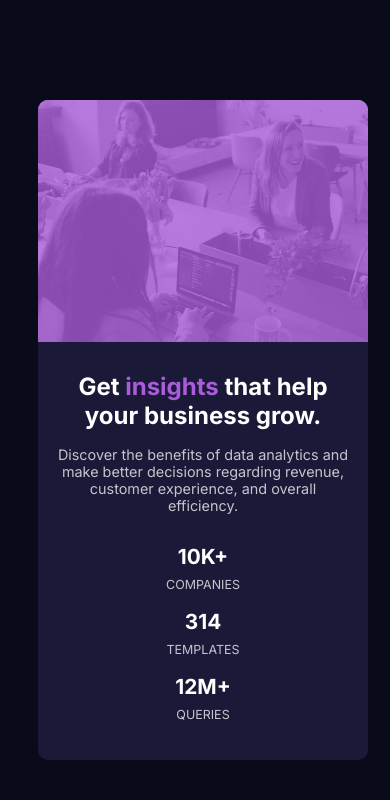
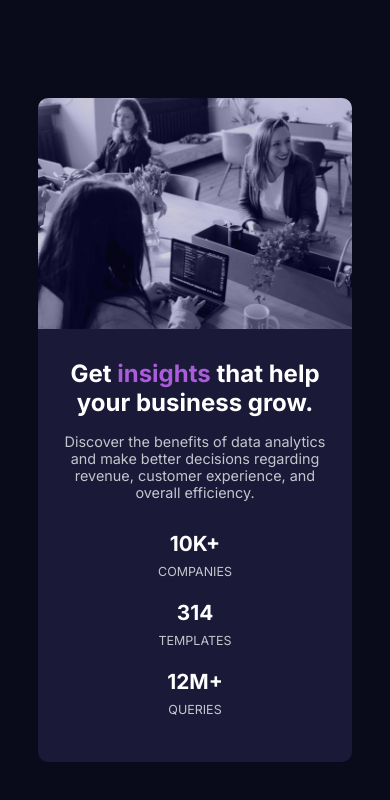
Before and after one commit to bammytech1/stats-preview-card, a plain HTML site: page index.html in a window 390 px wide. Drawn offline with Linux system fonts and the light colour scheme.

Commit message:
retouched

```diff
--- a/index.html
+++ b/index.html
@@ -17,29 +17,29 @@
 </head>
 <body>
   <main class="container" >
-    <div class="img-preview col col-1">
-      <div class="color-overlay"></div>
-      <img id="mobile-img" src="images/image-header-mobile.jpg" alt="learning business" />
-      <img id="desktop-img" src="images/image-header-desktop.jpg" alt="learning business" />
-    </div>
+    <picture class="">
+      <source srcset="images/image-header-mobile.jpg"
+      media="(max-width: 1050px)" />
+      <img srcset="images/image-header-desktop.jpg" alt="learnings" />
+    </picture>
     <div class="details col col-2">
       <h1>Get <span>insights</span> that help your business grow.</h1>
-      <p>Discover the benefits of data analytics and make better decisions regarding revenue, customer
+      <p class="details-p">Discover the benefits of data analytics and make better decisions regarding revenue, customer
         experience, and overall efficiency.</p>
-      <div class="reviews">
-        <div class="company">
-          <h2>10k+</h2>
-          <p>companies</p>
-        </div>
-        <div class="template">
-          <h2>314</h2>
-          <p>templates</p>
-        </div>
-        <div class="queries">
-          <h2>12m+</h2>
-          <p>queries</p>
-        </div>
-      </div>
+      <ul class="reviews">
+        <li class="company">
+          <p class="reviews-num">10k+</p>
+          <p class="reviews-details">companies</p>
+        </li>
+        <li class="template">
+          <p class="reviews-num">314</p>
+          <p class="reviews-details">templates</p>
+        </li>
+        <li class="queries">
+          <p class="reviews-num">12m+</p>
+          <p class="reviews-details">queries</p>
+        </li>
+      </ul>
     </div>
   </main>
   <div class="attribution">
--- a/style.css
+++ b/style.css
@@ -6,8 +6,7 @@
 }
 body {
     font-size: 15px;
-    width: 100%;
-    height: 100vh;
+    min-height: 100vh;
     background-color: hsl(233, 47%, 7%);
     display: flex;
     flex-direction: column;
@@ -25,18 +24,24 @@ h1 {
     margin-top: 0;
 
 }
-h2 {
+li {
+    list-style-type: none;
+}
+li .reviews-num{
     font-size: 1.3rem;
     margin-bottom: 0;
     text-transform: uppercase;
+    font-weight: 700;
 }
-p {
+.details-p {
+    font-size: 0.9rem;
+}
+.reviews-details, .details-p{
     color: hsla(0, 0%, 100%, 0.75);
-    font-size: 0.9rem;
     text-align: center;
-
+    list-style-type: none;
 }
-.reviews p {
+.reviews-details {
     font-weight: 400;
     font-size: smaller;
     margin: 8px;
@@ -49,26 +54,26 @@ span {
     h1 {
         font-size: 2.5rem;
     }
-    h1, h2, p {
+    h1, .reviews-num, .reviews-details, .details-p {
         text-align: center;
     }
-    p {
+    .details-p {
         font-size: 1.1rem;
         width: 90%;
     }
-    .reviews p {
+    .reviews-details {
         font-size: 1rem;
         margin-left: 0;
     }
-    h2 {
+    li .reviews-num {
         font-size: 1.5rem;
     }
 }
 @media (min-width: 1440px) {
-    h1, h2, p {
+    h1, li .reviews-num, .details-p {
         text-align: left;
     }
-    p {
+    .details-p {
         width: 100%;
     }
 }
@@ -120,36 +125,27 @@ main {
         padding: 3em;
 }
 }
-.img-preview #mobile-img {
+picture {
+    position: relative;
+}
+img {
     width: 100%;
     height: auto;
+    object-fit: cover;
+    opacity: 0.8;
+    mix-blend-mode:luminosity;
     display: block;
-    object-fit: cover;
     border-radius: 10px  10px 0 0;
 }
-.img-preview #desktop-img {
-    display: none;
-}
-.img-preview  {
-    width:100%;
-    position: relative;
-    border-radius: 10px  10px 0 0;
-}
+
 @media (min-width: 1440px) {
-    .img-preview {
+    picture {
         width: 50%;
         order: 1;
         border-radius: 0  10px 10px 0;
     }
 }
-.color-overlay {
-    width: 100%;
-    height: 100%;
-    position: absolute;
-    background-color: hsl(277, 64%, 61%);
-    border-radius: 10px  10px 0 0;
-    opacity: 0.8;
-}
+
 @media (min-width: 1440px) {
     .color-overlay {
         width: 100%;
@@ -158,18 +154,19 @@ main {
 }
 
 @media (min-width: 1440px) {
-    .img-preview #mobile-img {
+    picture img {
     border-radius: 0  10px 10px 0;
     }
 }
 
-.reviews {
+ul {
+    padding-left: 0;
     justify-content: center;
     margin-top: 2em;
     text-align: center;
 }
 @media (min-width: 1440px) {
-    .reviews {
+    ul {
         width: 90%;
         display: flex;
         justify-content: space-between;
```
